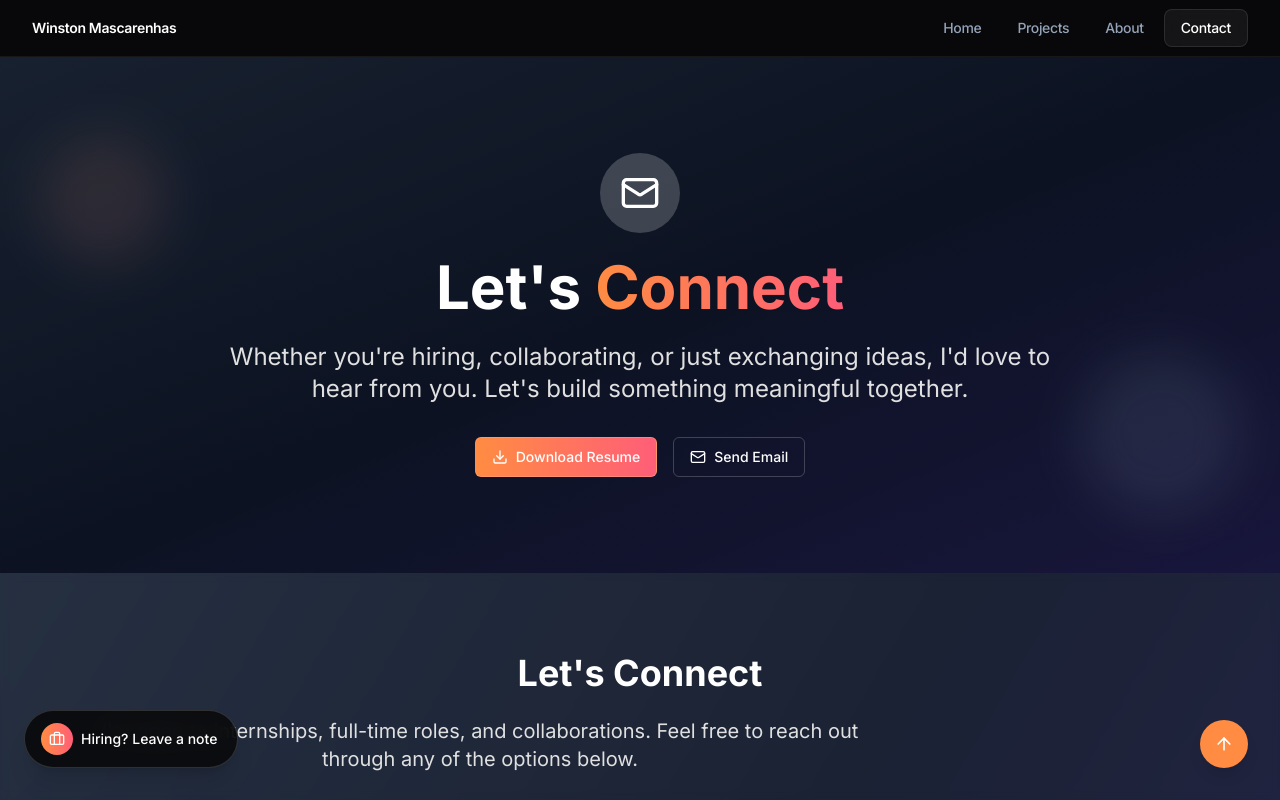
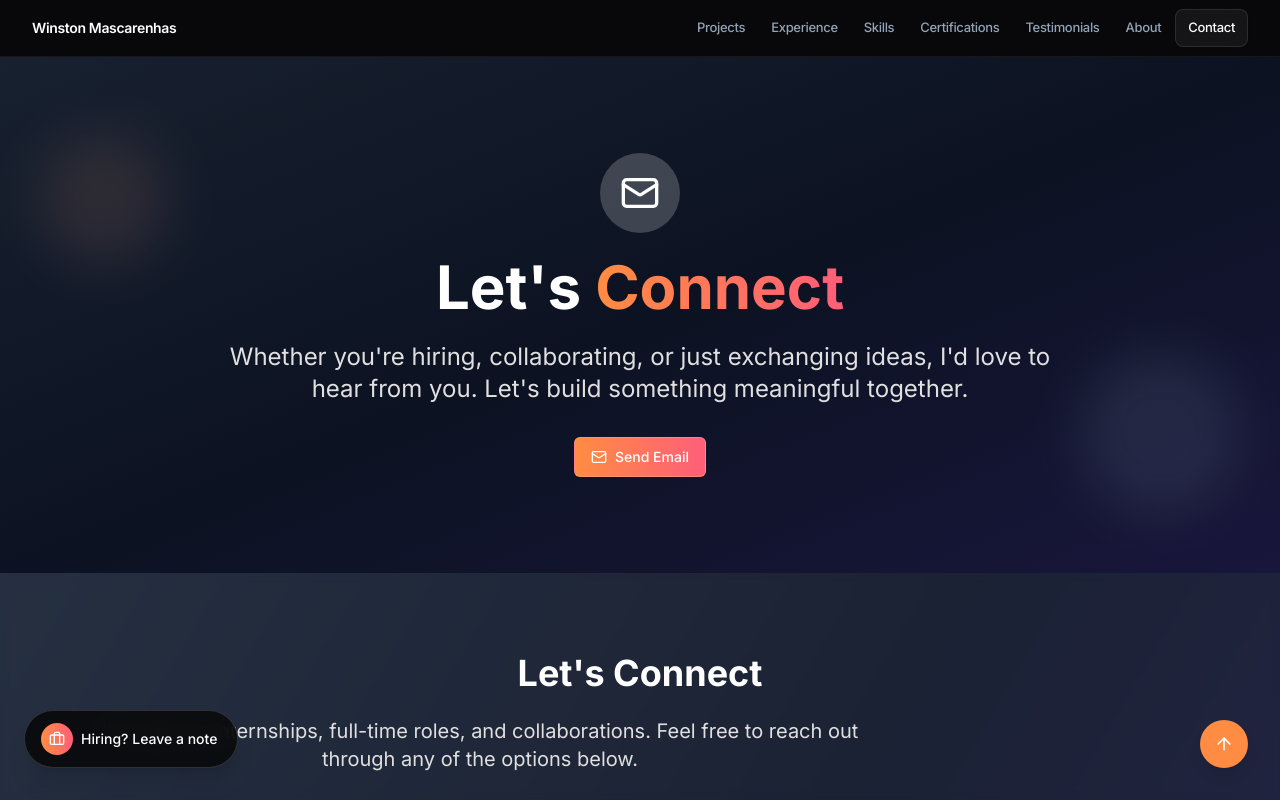
Before and after one commit to WinstonMascarenhas1006/Portfolio, a Next.js app: page /contact in a window 1280 px wide. Built offline with nearby package versions, Linux system fonts and the light colour scheme.

Commit message:
Improve discoverability of certifications and testimonials; remove resume download.

```diff
--- a/src/app/contact/page.tsx
+++ b/src/app/contact/page.tsx
@@ -22,8 +22,7 @@ import {
   MessageSquare,
   User,
   Linkedin,
-  AlertCircle,
-  Download
+  AlertCircle
 } from 'lucide-react'
 import { Button } from '@/components/ui/button'
 import { Input } from '@/components/ui/input'
@@ -264,15 +263,6 @@ export default function ContactPage() {
     }
   }
 
-  const downloadResume = () => {
-    const link = document.createElement('a')
-    link.href = '/Winston Mascarenhas_Resume.pdf'
-    link.download = 'Winston_Mascarenhas_Resume.pdf'
-    document.body.appendChild(link)
-    link.click()
-    document.body.removeChild(link)
-  }
-
   return (
     <div className="min-h-screen bg-gradient-to-br from-[#1E293B] via-[#0F172A] to-[#1E1B4B]">
       {/* Hero Section */}
@@ -314,15 +304,7 @@ export default function ContactPage() {
               className="flex flex-col sm:flex-row gap-4 justify-center items-center"
             >
               <Button
-                onClick={downloadResume}
                 className="bg-gradient-to-r from-[#FF8C42] to-[#FF5E78] hover:from-[#FF8C42]/90 hover:to-[#FF5E78]/90 text-white"
-              >
-                <Download className="w-4 h-4 mr-2" />
-                Download Resume
-              </Button>
-              <Button
-                variant="outline"
-                className="border-white/20 text-white hover:bg-white/10"
                 onClick={() => handleContactAction('mailto:winstonmascarenhas@gmail.com')}
               >
                 <Mail className="w-4 h-4 mr-2" />
--- a/src/app/page.tsx
+++ b/src/app/page.tsx
@@ -55,10 +55,10 @@ const socialLinks = [
 ]
 
 const stats = [
-  { label: 'Academic & Industry Projects', value: '20+', icon: Code },
-  { label: 'Years Industry Experience', value: '2', icon: Award },
-  { label: 'Licenses & Certifications', value: '6', icon: Users },
-  { label: 'Technologies & Tools Mastered', value: '15+', icon: Globe },
+  { label: 'Academic & Industry Projects', value: '20+', icon: Code, href: '/projects' },
+  { label: 'Years Industry Experience', value: '2', icon: Award, href: '/experience' },
+  { label: 'Licenses & Certifications', value: '6', icon: Users, href: '/certifications' },
+  { label: 'Technologies & Tools Mastered', value: '15+', icon: Globe, href: '/skills' },
 ]
 
 // leadership section moved to Experience page; definitions removed here
@@ -146,17 +146,20 @@ function StatsCard({ stat, index }: { stat: any; index: number }) {
       transition={{ ...smoothTransition, delay: index * 0.1 }}
       className="h-full"
     >
-      <div className="bg-white/5 backdrop-blur-sm rounded-xl p-8 border border-white/10 hover:border-[#FF8C42]/30 transition-all duration-300 h-full flex flex-col items-center justify-center text-center">
+      <Link
+        href={stat.href}
+        className="bg-white/5 backdrop-blur-sm rounded-xl p-8 border border-white/10 hover:border-[#FF8C42]/30 transition-all duration-300 h-full flex flex-col items-center justify-center text-center block group"
+      >
         <div className="w-16 h-16 bg-gradient-to-r from-[#FF8C42] to-[#FF5E78] rounded-xl flex items-center justify-center mb-6">
           <stat.icon className="w-8 h-8 text-deep-navy" />
         </div>
-                 <div className="text-4xl font-bold text-white mb-3">
-           {stat.value}
-         </div>
-         <div className="text-[#E0E0E0] text-sm leading-tight">
-           {stat.label}
-         </div>
-      </div>
+        <div className="text-4xl font-bold text-white mb-3 group-hover:text-[#FF8C42] transition-colors">
+          {stat.value}
+        </div>
+        <div className="text-[#E0E0E0] text-sm leading-tight">
+          {stat.label}
+        </div>
+      </Link>
     </MotionDiv>
   )
 }
@@ -249,6 +252,55 @@ export default function HomePage() {
          <div className="absolute bottom-0 left-0 right-0 h-16 bg-gradient-to-t from-zinc-950/60 to-transparent backdrop-blur-sm pointer-events-none"></div>
        </MotionSection>
 
+      {/* Proof — certifications & testimonials */}
+      <MotionSection
+        className="relative py-20"
+        initial="initial"
+        whileInView="animate"
+        viewport={{ once: true }}
+        variants={staggerContainer}
+      >
+        <div className="mx-auto w-full max-w-4xl px-4 sm:px-6 lg:px-8">
+          <MotionDiv variants={fadeInUp} className="mb-10 text-center">
+            <h2 className="text-3xl font-bold text-white sm:text-4xl">Proof &amp; trust</h2>
+            <p className="mx-auto mt-3 max-w-xl text-[#A5E9FF]">
+              Credentials and recommendations — easy to find, not buried in the footer.
+            </p>
+          </MotionDiv>
+          <div className="grid gap-4 sm:grid-cols-2">
+            <MotionDiv variants={fadeInUp}>
+              <Link
+                href="/certifications"
+                className="group flex h-full flex-col rounded-2xl border border-white/10 bg-white/[0.04] p-8 transition hover:border-[#FF8C42]/40 hover:bg-white/[0.06]"
+              >
+                <Award className="mb-4 h-8 w-8 text-[#FF8C42]" />
+                <h3 className="text-xl font-semibold text-white group-hover:text-[#FF8C42]">Certifications</h3>
+                <p className="mt-2 flex-1 text-sm leading-relaxed text-slate-400">
+                  Licenses and professional credentials that back the work.
+                </p>
+                <span className="mt-6 inline-flex items-center gap-1 text-sm font-medium text-[#FF8C42]">
+                  View certifications <ArrowRight className="h-4 w-4" />
+                </span>
+              </Link>
+            </MotionDiv>
+            <MotionDiv variants={fadeInUp}>
+              <Link
+                href="/testimonials"
+                className="group flex h-full flex-col rounded-2xl border border-white/10 bg-white/[0.04] p-8 transition hover:border-[#FF8C42]/40 hover:bg-white/[0.06]"
+              >
+                <Users className="mb-4 h-8 w-8 text-[#FF8C42]" />
+                <h3 className="text-xl font-semibold text-white group-hover:text-[#FF8C42]">Testimonials</h3>
+                <p className="mt-2 flex-1 text-sm leading-relaxed text-slate-400">
+                  What colleagues and collaborators say about working together.
+                </p>
+                <span className="mt-6 inline-flex items-center gap-1 text-sm font-medium text-[#FF8C42]">
+                  Read testimonials <ArrowRight className="h-4 w-4" />
+                </span>
+              </Link>
+            </MotionDiv>
+          </div>
+        </div>
+      </MotionSection>
 
     </div>
   )
--- a/src/components/HeroSection.tsx
+++ b/src/components/HeroSection.tsx
@@ -2,7 +2,7 @@
 
 import Link from 'next/link'
 import Image from 'next/image'
-import { ArrowRight, ChevronDown, Download, Github, Linkedin } from 'lucide-react'
+import { ArrowRight, ChevronDown, Github, Linkedin } from 'lucide-react'
 import {
   MotionDiv,
   MotionH1,
@@ -139,16 +139,6 @@ export default function HeroSection() {
                 View My Work
                 <ArrowRight className="h-4 w-4 transition-transform duration-300 group-hover:translate-x-1 sm:h-5 sm:w-5" />
               </Link>
-
-              <Link
-                href="/Winston Mascarenhas_Resume.pdf"
-                target="_blank"
-                rel="noopener noreferrer"
-                className="inline-flex items-center justify-center gap-2 rounded-full border border-white/15 px-7 py-3 text-sm font-medium text-slate-200 transition-all duration-300 hover:border-white/25 hover:bg-white/[0.04] hover:text-white sm:px-8 sm:py-3.5 sm:text-base"
-              >
-                <Download className="h-4 w-4 shrink-0 sm:h-5 sm:w-5" />
-                Resume
-              </Link>
             </MotionDiv>
 
             {/* Mobile / tablet — social links below CTAs */}
@@ -166,16 +156,22 @@ export default function HeroSection() {
               className="mt-10 flex flex-wrap items-center justify-center gap-x-10 gap-y-4 border-t border-white/[0.06] pt-8 lg:justify-start"
             >
               {[
-                { value: '20+', label: 'Projects' },
-                { value: '15+', label: 'Security Tools' },
-                { value: '6', label: 'Certifications' },
+                { value: '20+', label: 'Projects', href: '/projects' },
+                { value: '15+', label: 'Security Tools', href: '/projects' },
+                { value: '6', label: 'Certifications', href: '/certifications' },
               ].map((item) => (
-                <div key={item.label}>
-                  <div className="text-xl font-bold tracking-tight text-white sm:text-2xl">{item.value}</div>
-                  <div className="text-[11px] font-medium uppercase tracking-wider text-slate-500">
+                <Link
+                  key={item.label}
+                  href={item.href}
+                  className="group transition-colors"
+                >
+                  <div className="text-xl font-bold tracking-tight text-white transition-colors group-hover:text-[#FF8C42] sm:text-2xl">
+                    {item.value}
+                  </div>
+                  <div className="text-[11px] font-medium uppercase tracking-wider text-slate-500 group-hover:text-slate-400">
                     {item.label}
                   </div>
-                </div>
+                </Link>
               ))}
             </MotionDiv>
           </div>
--- a/src/components/TopNav.tsx
+++ b/src/components/TopNav.tsx
@@ -6,8 +6,11 @@ import { usePathname } from 'next/navigation'
 import { Menu, X } from 'lucide-react'
 
 const mainNav = [
-  { name: 'Home', href: '/' },
   { name: 'Projects', href: '/projects' },
+  { name: 'Experience', href: '/experience' },
+  { name: 'Skills', href: '/skills' },
+  { name: 'Certifications', href: '/certifications' },
+  { name: 'Testimonials', href: '/testimonials' },
   { name: 'About', href: '/about' },
   { name: 'Contact', href: '/contact' },
 ]
@@ -21,23 +24,23 @@ export default function TopNav() {
 
   return (
     <header className="site-nav sticky top-0 z-50 border-b border-white/[0.06] backdrop-blur-xl backdrop-saturate-150">
-      <div className="page-container flex h-14 items-center justify-between">
+      <div className="page-container flex h-14 items-center justify-between gap-4">
         <Link
           href="/"
-          className="text-sm font-semibold tracking-tight text-white transition-colors hover:text-slate-200"
+          className="shrink-0 text-sm font-semibold tracking-tight text-white transition-colors hover:text-slate-200"
           onClick={() => setOpen(false)}
         >
           Winston Mascarenhas
         </Link>
 
-        <nav className="hidden items-center gap-1 md:flex">
+        <nav className="hidden items-center gap-0.5 lg:flex">
           {mainNav.map((item) => {
             const active = isActive(item.href)
             return (
               <Link
                 key={item.name}
                 href={item.href}
-                className={`rounded-lg px-4 py-2 text-sm font-medium tracking-tight transition-all duration-200 ${
+                className={`rounded-lg px-2.5 py-2 text-[13px] font-medium tracking-tight transition-all duration-200 xl:px-3 ${
                   active
                     ? 'border border-white/10 bg-white/[0.06] text-white shadow-sm backdrop-blur-md'
                     : 'text-slate-400 hover:bg-white/[0.04] hover:text-slate-200'
@@ -51,7 +54,7 @@ export default function TopNav() {
 
         <button
           type="button"
-          className="rounded-lg p-2 text-slate-300 hover:bg-white/[0.06] hover:text-white md:hidden"
+          className="rounded-lg p-2 text-slate-300 hover:bg-white/[0.06] hover:text-white lg:hidden"
           onClick={() => setOpen(!open)}
           aria-label="Toggle menu"
         >
@@ -60,7 +63,7 @@ export default function TopNav() {
       </div>
 
       {open && (
-        <nav className="border-t border-white/[0.06] bg-zinc-950/95 px-4 py-3 backdrop-blur-xl md:hidden">
+        <nav className="border-t border-white/[0.06] bg-zinc-950/95 px-4 py-3 backdrop-blur-xl lg:hidden">
           {mainNav.map((item) => {
             const active = isActive(item.href)
             return (
```
Also changed, not shown: 1 other file (tests, documents, lock files or other folders).
